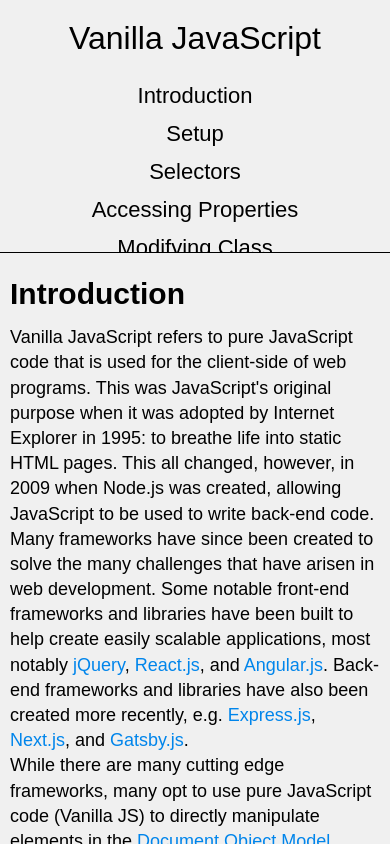
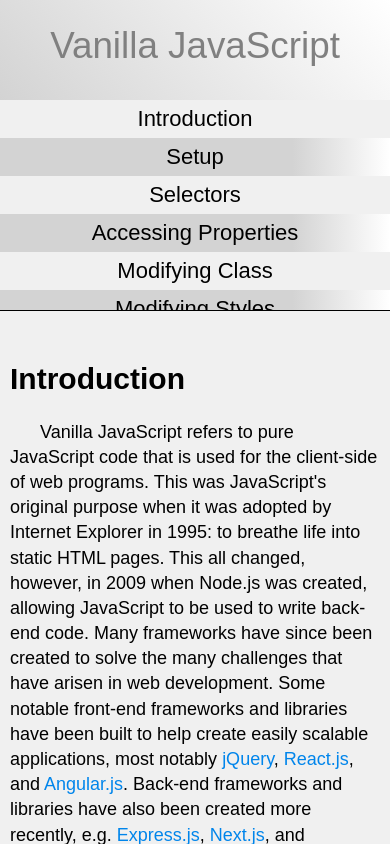
Before and after one commit to john-albright/vanilla-javascript-documentation, a plain HTML site: page index.html in a window 390 px wide. Drawn offline with Linux system fonts and the light colour scheme.

Commit message:
Modified the CSS to be more responsive and eloquent; changed the mobile styles to anchor the documentation title (similar to the FCC example); added some gray linear gradients; added CSS to indent each paragraph; added more padding between paragraphs

```diff
--- a/index.html
+++ b/index.html
@@ -9,14 +9,32 @@
   </head>
   <body style="font-family: sans-serif">
     <nav id="navbar">
-      <header>Vanilla JavaScript</header>
-      <a href="#introduction" class="nav-link">Introduction</a>
-      <a href="#setup" class="nav-link">Setup</a>
-      <a href="#selectors" class="nav-link">Selectors</a>
-      <a href="#accessing_properties" class="nav-link">Accessing Properties</a>
-      <a href="#modifying_class" class="nav-link">Modifying Class</a>
-      <a href="#modifying_styles" class="nav-link">Modifying Styles</a>
-      <a href="#event_listeners" class="nav-link">Event Listeners</a>
+      <a href="">
+        <header>
+            Vanilla JavaScript
+        </header>
+      </a>
+      <a href="#introduction" class="nav-link">
+        Introduction
+      </a>
+      <a href="#setup" class="nav-link">
+        Setup
+      </a>
+      <a href="#selectors" class="nav-link">
+        Selectors
+      </a>
+      <a href="#accessing_properties" class="nav-link">
+        Accessing Properties
+      </a>
+      <a href="#modifying_class" class="nav-link">
+        Modifying Class
+      </a>
+      <a href="#modifying_styles" class="nav-link">
+        Modifying Styles
+      </a>
+      <a href="#event_listeners" class="nav-link">
+        Event Listeners
+      </a>
     </nav>
     <main id="main-doc">
       <section class="main-section" id="introduction">
--- a/styles.css
+++ b/styles.css
@@ -1,11 +1,23 @@
 :root {
   --bckgrd-color: rgb(240, 240, 240);
 }
+
+/**
+*** GENERAL STYLES
+**/
 
 * {
   padding: 0;
   margin: 0;
   box-sizing: border-box;
+}
+
+p::first-letter {
+  margin-left: 30px;
+}
+
+p {
+  padding: 10px 0;
 }
 
 body {
@@ -22,6 +34,10 @@ section {
   margin-bottom: 30px;
 }
 
+/**
+*** LIST STYLES
+**/
+
 ul, ol {
   margin-left: 15px;
 }
@@ -34,20 +50,44 @@ ul li {
   list-style-type: none;
 }
 
+/**
+*** NAVBAR STYLES
+**/
+
 #navbar {
   background-color: var(--bckgrd-color);
   height: 100vh;
-  width: 25%;
-  min-width: 100px;
+  width: 29vw;
+  /*min-width: 200px;
+  max-width: 530px;*/
   max-width: 530px;
   position: fixed;
   top: 0;
   left: 0;
-  border: none;
+  border-right: 1px solid black;
 }
 
-#navbar header {
-  font-size: calc(100% * 2);
+#navbar > a > header {
+  background: linear-gradient(
+    45deg,
+    lightgray,
+    white
+  );
+  /* font-size: calc(100% * 2);*/
+  font-size: 1.7rem;
+  width: 100%;
+  height: 100%;
+  padding: 10% 10px;
+}
+
+#navbar > a:nth-child(1) {
+  display: block;
+  height: 100px;
+  margin: 0;
+  padding: 0;
+}
+
+#navbar a {
   padding: 30px 10px;
 }
 
@@ -55,13 +95,28 @@ ul li {
   font-size: 1.1rem;
   padding: calc(100% / 11) 10px;
   display: block;
-  text-decoration: none;
-  color: black;
 }
 
-.nav-link:hover {
+.nav-link:hover, #navbar a:hover {
   color: gray;
 }
+
+#navbar a, .nav-link {
+  text-decoration: none;
+  color: black
+}
+
+.nav-link:nth-child(odd) {
+  background: linear-gradient(
+    90deg,
+    lightgray 75%,
+    white
+  );
+}
+
+/**
+*** MAIN DOC & SECTION STYLES
+**/
 
 #main-doc {
   line-height: 1.4;
@@ -71,12 +126,8 @@ ul li {
   padding: 5px;
   top: 0;
   left: 0;
-  margin-left: 31%;
+  margin-left: 31vw;
   border: none;
-}
-
-#navbar header {
-  font-size: 40px;
 }
 
 .main-section header {
@@ -84,6 +135,10 @@ ul li {
   font-size: 30px;
   font-weight: 700;
 }
+
+/**
+*** CODE STYLES
+**/
 
 .block-code {
   display: block;
@@ -105,6 +160,10 @@ code:not(.block-code) {
   padding: 2px;
 }
 
+/**
+*** MAIN-SECTION LINK STYLES
+**/
+
 .main-section a {
   text-decoration: none;
   color: rgb(0, 133, 235);
@@ -114,6 +173,10 @@ code:not(.block-code) {
   text-decoration: none;
   color: blue;
 }
+
+/**
+*** TABLE STYLES
+**/
 
 table {
   border-collapse: collapse;
@@ -138,44 +201,74 @@ th, td {
   width: 25%;
 }
 
+/**
+*** MEDIA QUERIES FOR LARGER SCREENS
+**/
+
 @media screen and (min-width: 900px) {
   #navbar a {
-    font-size: 1.5rem;
+    font-size: 1.2rem;
   }
 
-  #navbar {
-    width: 25%;
+  #navbar header {
+    font-size: 2.0rem;
   }
 
+  /* #navbar {
+    width: 20%;
+  }*/
+
+  /*
   #main-doc {
-    width: 70%;
-  }
+    border: 1px solid blue;
+    margin-right: 0;
+    margin-left: calc(100% / 4);
+  }*/
 
   #navbar header, .nav-link {
     padding: calc(100% / 20) 10px;
   }
+
 }
+
+/**
+*** MEDIA QUERIES FOR SMALLER SCREENS
+**/
 
 @media screen and (max-width: 530px) {
   table {
     width: 100%;
   }
 
-  #navbar header {
-    font-size: 2rem;
-    padding: 20px;
-    margin-bottom: 0px;
+  #navbar > a > header {
+    font-size: 2.3rem;
+    margin: auto;
+    margin: 0;
+    height: 100%;
+    padding: 6.5% 0;
   }
 
   #navbar {
+    margin-top: 100px;
     font-size: 1.2rem;
     width: 100%;
-    height: 30vh;
+    height: 25vh;
     overflow: scroll;
     text-align: center;
     z-index: 2;
+    border-bottom: 0.5px solid black;
     border-right: none;
-    border-bottom: solid black 1px;
+  }
+
+  #navbar > a:nth-child(1) {
+    display: block;
+    position: fixed;
+    top: 0;
+    left: 0;
+    width: 100%;
+    height: 100px;
+    margin: 0;
+    padding: 0;
   }
 
   #navbar a {
@@ -191,7 +284,7 @@ th, td {
     position: fixed;
     overflow: scroll;
     width: 100%;
-    margin-top: 30vh;
+    margin-top: 40vh;
     margin-left: 0;
     height: 70%;
     padding: 10px;
```
Also changed, not shown: 1 other file.
